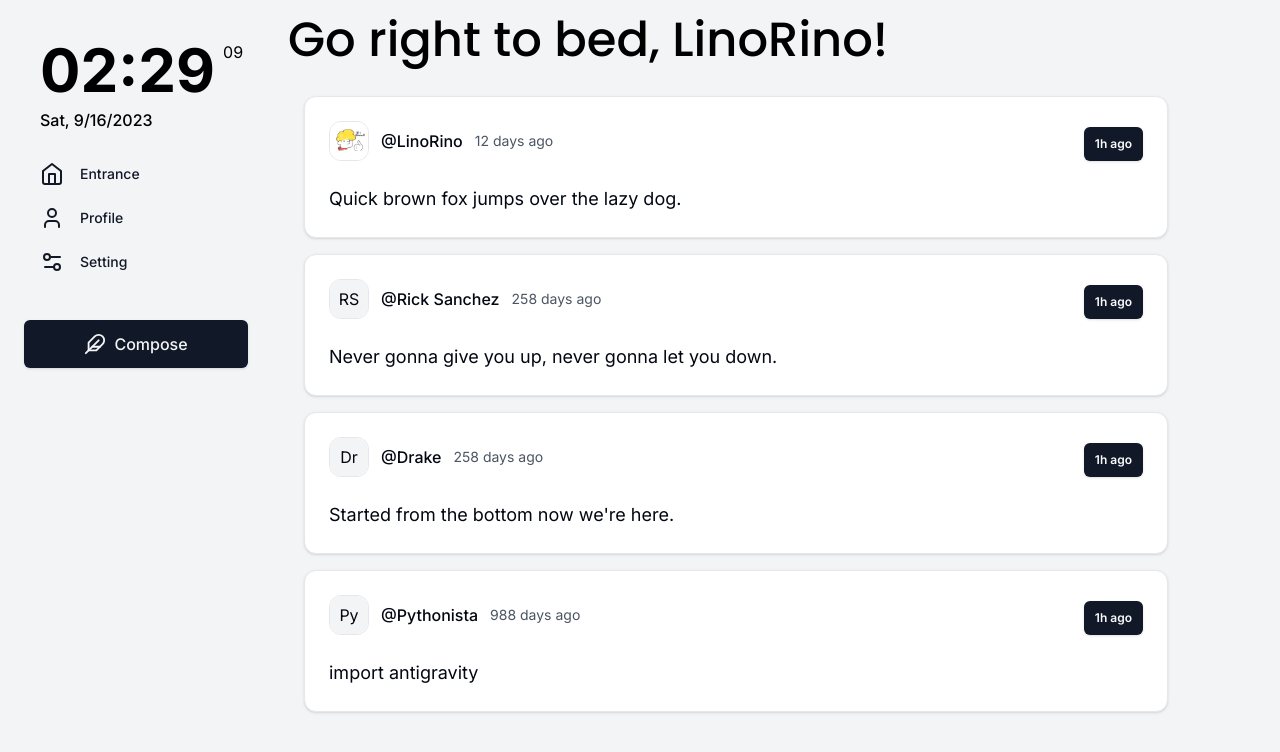
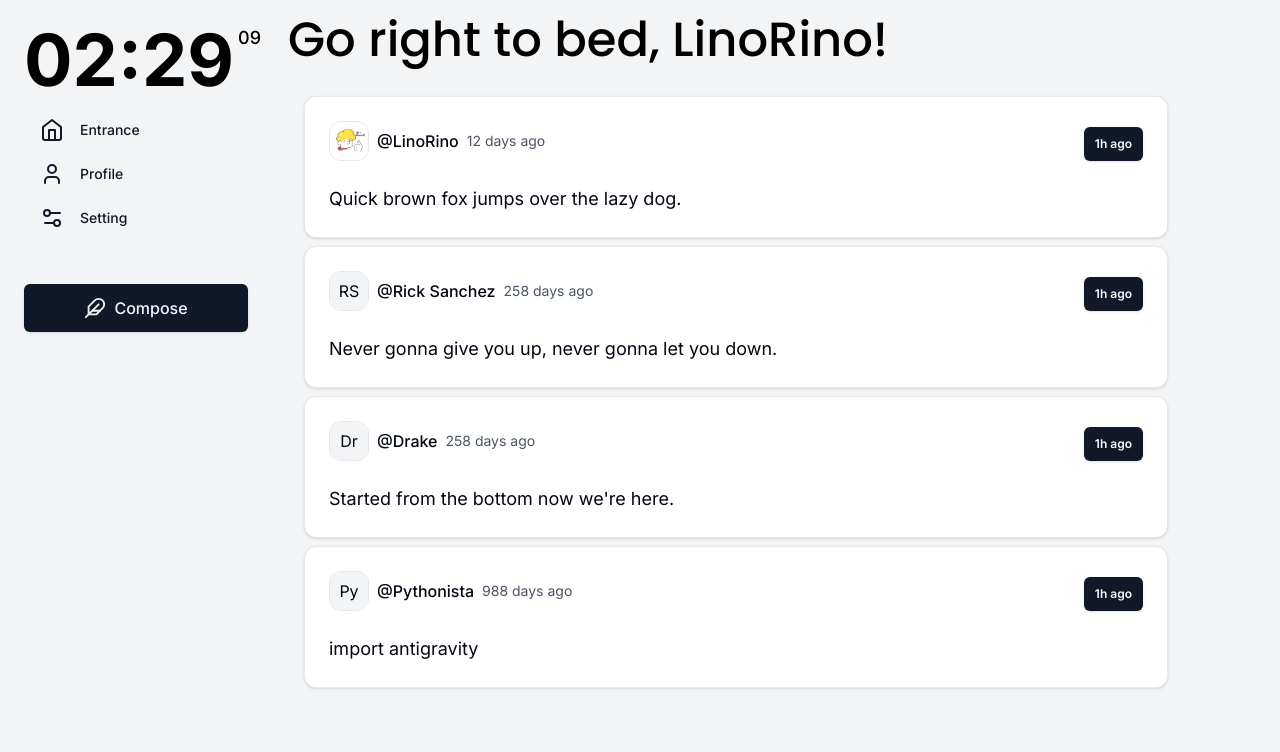
Before and after one commit to imeankenshin/idid-web, a Next.js app: page / in a window 1280 px wide. Shown: the top 752 px of the page. Built offline with nearby package versions, Linux system fonts and the light colour scheme.

Commit message:
Fix digital clock's style
- Remove date
- Make the second hand bigger and thicker

```diff
--- a/src/components/organisms/digital-clock.tsx
+++ b/src/components/organisms/digital-clock.tsx
@@ -1,6 +1,6 @@
 "use client";
 import { useState, useEffect } from "react";
-import { Column, Row } from "../ui/layout";
+import { Row } from "../ui/layout";
 
 export default function DigitalClock() {
   const [time, setTime] = useState(new Date());
@@ -11,25 +11,17 @@ export default function DigitalClock() {
   }, [time]);
 
   return (
-    <Column className="p-4 w-56" role="timer">
-      <Row>
-        <span className="text-6xl font-bold">
-          {time.toLocaleTimeString("en-US", {
-            hour: "numeric",
-            minute: "numeric",
-            hour12: false,
-          })}
-        </span>
-        <span>{`${time.getSeconds() < 10 ? 0 : ""}${time.getSeconds()}`}</span>
-      </Row>
-      <span className="font-medium">
-        {time.toLocaleDateString("en-US", {
-          weekday: "short",
-          year: "numeric",
-          month: "numeric",
-          day: "numeric",
+    <Row className="w-56 select-none" gap={1} role="timer">
+      <span className="text-7xl font-bold">
+        {time.toLocaleTimeString("en-US", {
+          hour: "numeric",
+          minute: "numeric",
+          hour12: false,
         })}
       </span>
-    </Column>
+      <span className="text-lg font-medium" suppressHydrationWarning>{`${
+        time.getSeconds() < 10 ? 0 : ""
+      }${time.getSeconds()}`}</span>
+    </Row>
   );
 }
--- a/src/components/organisms/portal-menu.tsx
+++ b/src/components/organisms/portal-menu.tsx
@@ -8,7 +8,7 @@ import { Feather, Home, Settings2, User } from "lucide-react";
 
 export default function PortalMenu() {
   return (
-    <Column element="aside" className="p-6">
+    <Column element="aside" gap={4} className="p-6">
       <DigitalClock />
       <Column element="ul" className="gap-2 mb-8">
         <li>
--- a/src/components/ui/layout.tsx
+++ b/src/components/ui/layout.tsx
@@ -5,7 +5,8 @@ import type { HTMLAttributes, ElementType } from "react";
 
 const flexLayoutVariants = cva("flex", {
   variants: {
-    spacing: {
+    gap: {
+      0: "gap-0",
       1: "gap-1",
       2: "gap-2",
       3: "gap-3",
@@ -31,7 +32,7 @@ const flexLayoutVariants = cva("flex", {
     },
   },
   defaultVariants: {
-    spacing: 2,
+    gap: 2,
   },
 });
 
@@ -42,14 +43,14 @@ export interface FlexLayoutProps
 }
 
 const Column = forwardRef<HTMLDivElement, FlexLayoutProps>(
-  ({ className, spacing, justify, items, element, ...props }, ref) => {
+  ({ className, gap, justify, items, element, ...props }, ref) => {
     const Element = element ?? "div";
     return (
       <Element
         ref={ref}
         className={cn(
           "flex-col",
-          flexLayoutVariants({ spacing, justify, items }),
+          flexLayoutVariants({ gap, justify, items }),
           className
         )}
         {...props}
@@ -60,14 +61,14 @@ const Column = forwardRef<HTMLDivElement, FlexLayoutProps>(
 Column.displayName = "Column";
 
 const Row = forwardRef<HTMLDivElement, FlexLayoutProps>(
-  ({ className, spacing, justify, items, element, ...props }, ref) => {
+  ({ className, gap, justify, items, element, ...props }, ref) => {
     const Element = element ?? "div";
     return (
       <Element
         ref={ref}
         className={cn(
           "flex-row",
-          flexLayoutVariants({ spacing, justify, items }),
+          flexLayoutVariants({ gap, justify, items }),
           className
         )}
         {...props}
```
